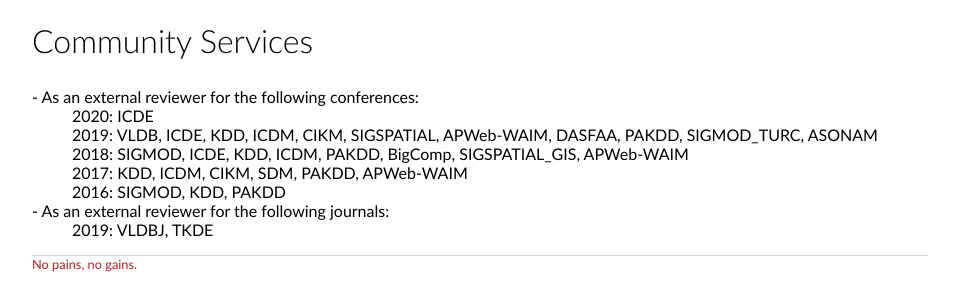
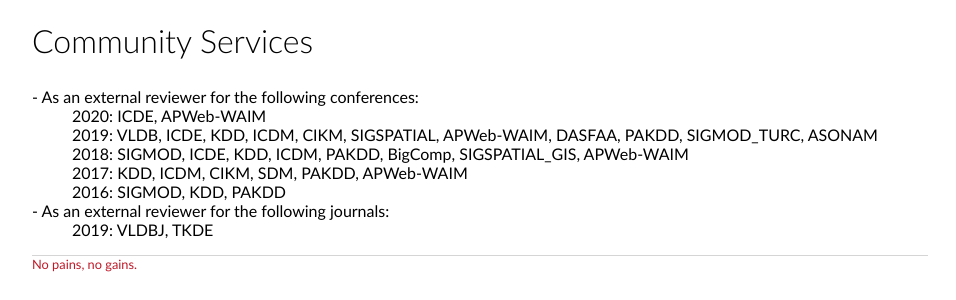
Before and after one commit to 2danlin/2danlin.github.io, a Jekyll site: the page built from index.html, in a window 1280 px wide. Shown: the part 1118-1418 px from the top of the page, without its empty margins (160-1116 px from the left). Built offline with Jekyll 4.4.1, drawn with Linux system fonts in a browser that asks for light colours.

Commit message:
Update index.html

```diff
--- a/index.html
+++ b/index.html
@@ -57,7 +57,7 @@
 	<h2>Community Services</h2>
 	<dl>
 		<dt>- As an external reviewer for the following conferences:</dt>
-		<dd>2020: ICDE</dd>
+		<dd>2020: ICDE, APWeb-WAIM</dd>
 		<dd>2019: VLDB, ICDE, KDD, ICDM, CIKM, SIGSPATIAL, APWeb-WAIM, DASFAA, PAKDD, SIGMOD_TURC, ASONAM</dd>
 		<dd>2018: SIGMOD, ICDE, KDD, ICDM, PAKDD, BigComp, SIGSPATIAL_GIS, APWeb-WAIM</dd>
 		<dd>2017: KDD, ICDM, CIKM, SDM, PAKDD, APWeb-WAIM</dd>
```
